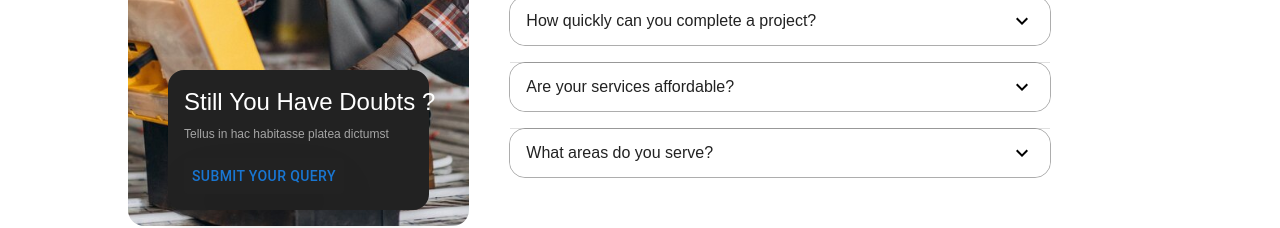
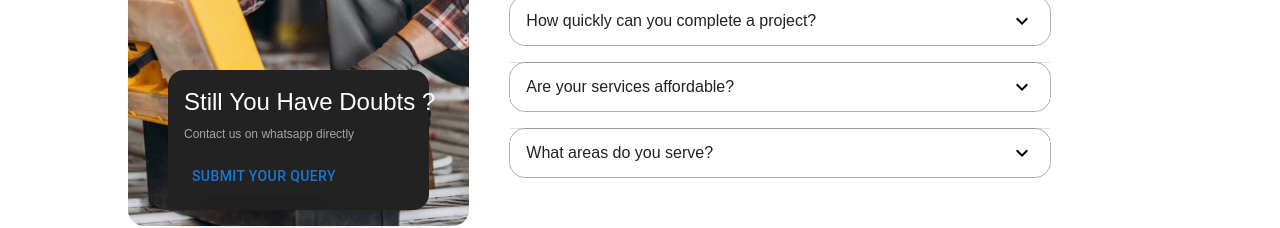
Before and after one commit to shaniaakhan21/AWTech, a Next.js app: page / in a window 1280 px wide. Shown: the part 5160-5388 px from the top of the page. Built offline with nearby package versions, Linux system fonts and the light colour scheme.

Commit message:
Version 1.0

```diff
--- a/components/Faq.tsx
+++ b/components/Faq.tsx
@@ -40,7 +40,7 @@ const Faq: React.FC = () => {
                 <div className='w-4/12 px-10 pt-96 pb-4 bg-cover bg-center rounded-2xl' style={{ backgroundImage: `url(${backgroundImage.src})` }}>
                     <div className='bg-[#222222] p-4 rounded-2xl shadow-xl'>
                         <h1 className='text-white text-2xl pb-2'>Still You Have Doubts ?</h1>
-                        <h5 className='text-[#f9f9f99c] font-extralight text-xs pb-4'>Tellus in hac habitasse platea dictumst</h5>
+                        <h5 className='text-[#f9f9f99c] font-extralight text-xs pb-4'>Contact us on whatsapp directly</h5>
                         <Button className="capitalize text-sm rounded-full mr-4 w-fit px-8 py-2 bg-[#FFC527] font-semibold text-[#222222] shadow-2xl " onClick={() => window.open('https://wa.me/971557736634', '_blank')}>
                             Submit Your Query
                         </Button>
```
